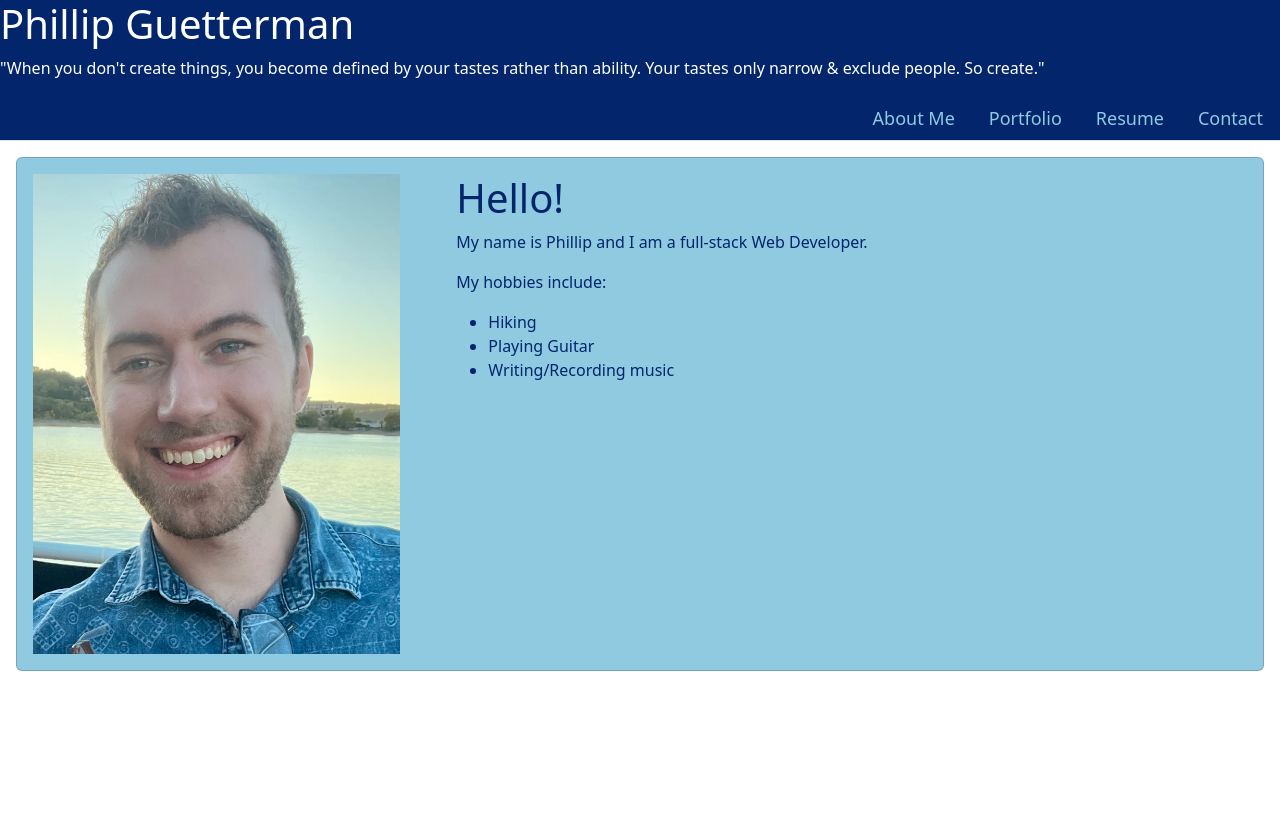
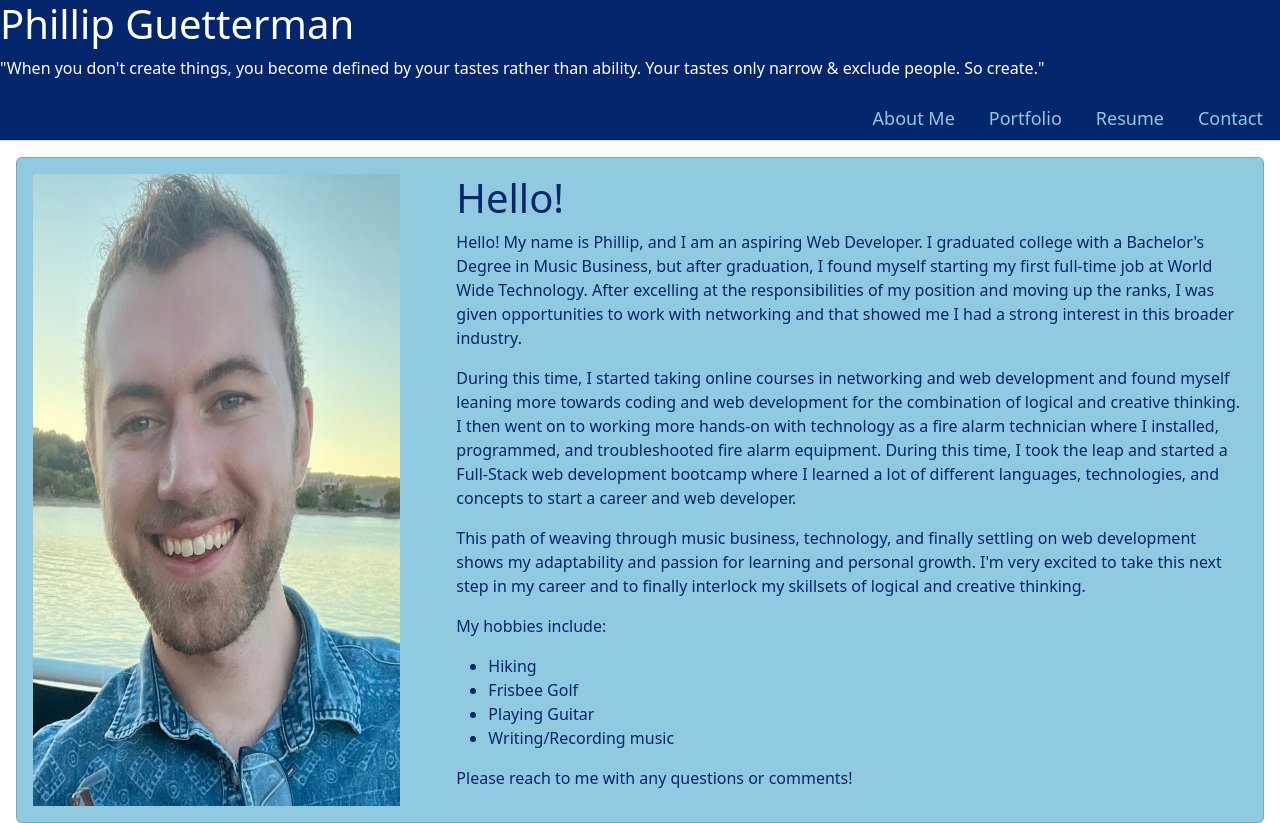
Before and after one commit to phillymg/PhillipsPortfolio, a React (Vite) app: page / in a window 1280 px wide. Before the commit the page ends 800 px from the top, so only its background shows below. Built offline with nearby package versions, Linux system fonts and the light colour scheme.

Commit message:
add auto-email link

```diff
--- a/src/pages/AboutMe.jsx
+++ b/src/pages/AboutMe.jsx
@@ -12,13 +12,19 @@ export default function AboutMe() {
                 <div className='col-md-8'>
                     <div className="card-body">
                         <h1>Hello!</h1>
-                        <p>My name is Phillip and I am a full-stack Web Developer.</p>
+                        <p>Hello! My name is Phillip, and I am an aspiring Web Developer. I graduated college with a Bachelor's Degree in Music Business, but after graduation, I found myself starting my first full-time job at World Wide Technology. After excelling at the responsibilities of my position and moving up the ranks, I was given opportunities to work with networking and that showed me I had a strong interest in this broader industry.</p>
+
+                        <p>During this time, I started taking online courses in networking and web development and found myself leaning more towards coding and web development for the combination of logical and creative thinking. I then went on to working more hands-on with technology as a fire alarm technician where I installed, programmed, and troubleshooted fire alarm equipment. During this time, I took the leap and started a Full-Stack web development bootcamp where I learned a lot of different languages, technologies, and concepts to start a career and web developer.</p>
+
+                        <p>This path of weaving through music business, technology, and finally settling on web development shows my adaptability and passion for learning and personal growth. I'm very excited to take this next step in my career and to finally interlock my skillsets of logical and creative thinking.</p>
                         <p>My hobbies include:</p>
                         <ul>
                             <li>Hiking</li>
+                            <li>Frisbee Golf</li>
                             <li>Playing Guitar</li>
                             <li>Writing/Recording music</li>
                         </ul>
+                        <p>Please reach to me with any questions or comments!</p>
                     </div>
                 </div>
             </div>
--- a/src/pages/Contact.jsx
+++ b/src/pages/Contact.jsx
@@ -27,7 +27,8 @@ export default function Contact() {
                 </div>
                 <button type="submit" className="contactbtn btn btn-primary mt-3">Submit</button>
             </form>
-            <p>(form not functional, feel free to reach me at phillipmguetterman@att.net)</p>
+            <p>form not functional, please reach me at
+                <a href="mailto:phillipmguetterman@att.net?subject=Portfolio Inquiry" className="text-white"><button type="button" class="contactbtn btn btn-primary">phillipmguetterman@att.net</button></a></p>
         </div>
     );
 }
```
